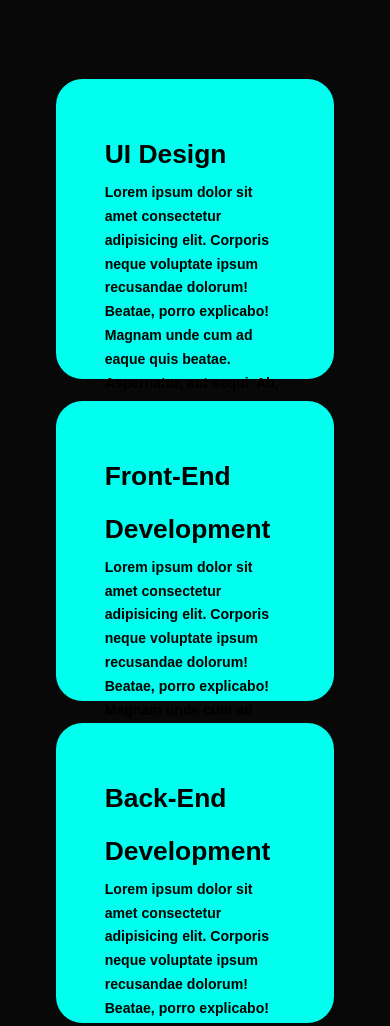
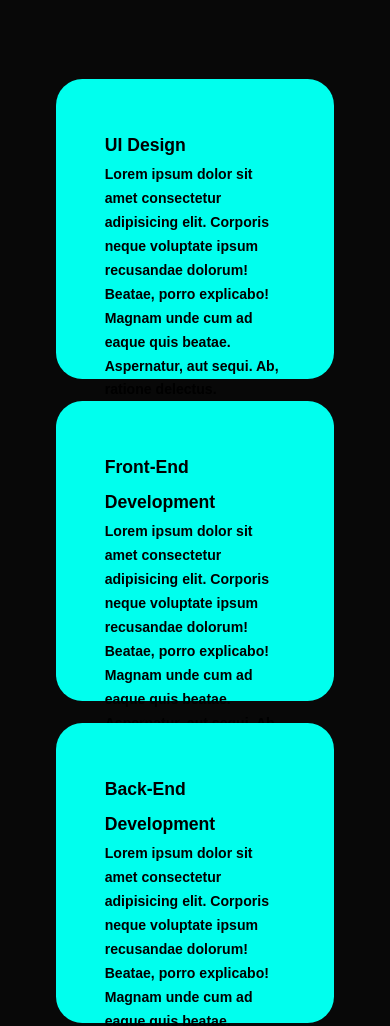
Before and after one commit to Uncoof/portfolio, a plain HTML site: page index.html in a window 390 px wide. Shown: the part 2880-3906 px from the top of the page. Drawn offline with nearby package versions, Linux system fonts and the light colour scheme.

Commit message:
Update style.css

```diff
--- a/style.css
+++ b/style.css
@@ -754,6 +754,9 @@ span, .logo span{
     .services h2{
         margin-bottom: 3rem;
     }
+    .services h4{
+        font-size: 2rem;
+    }
     .services-container{
         grid-template-columns: repeat(1,1fr);
     }
```
